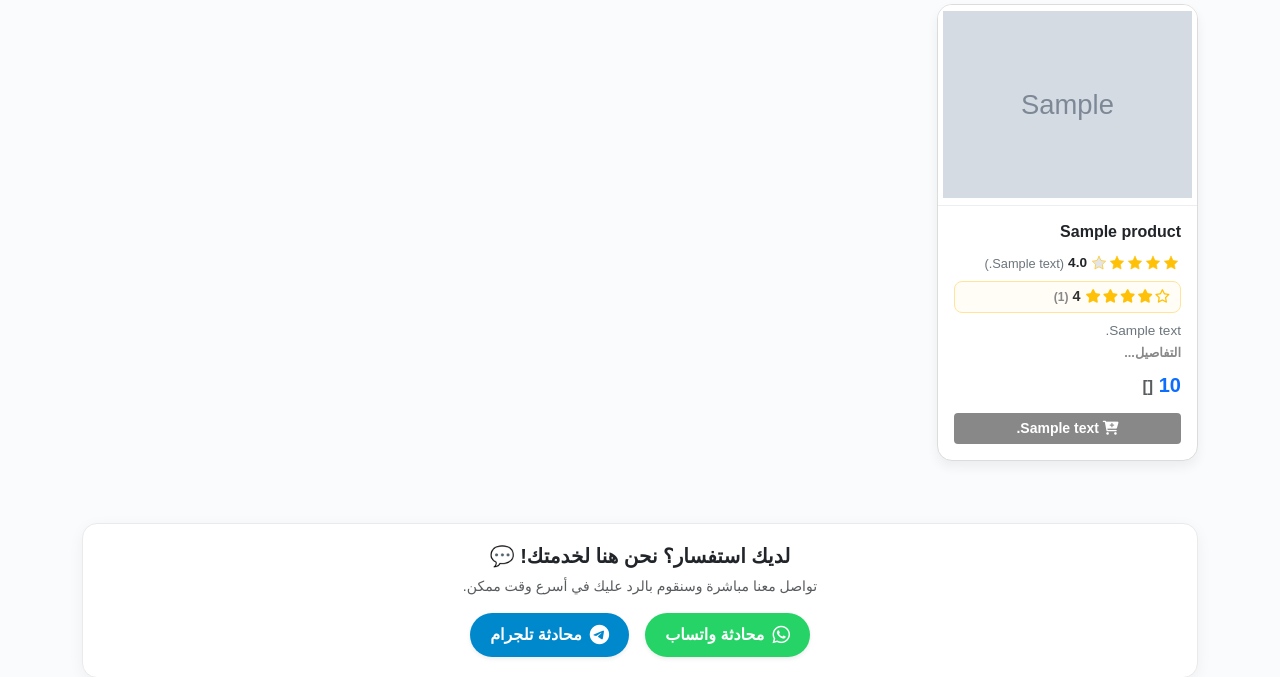
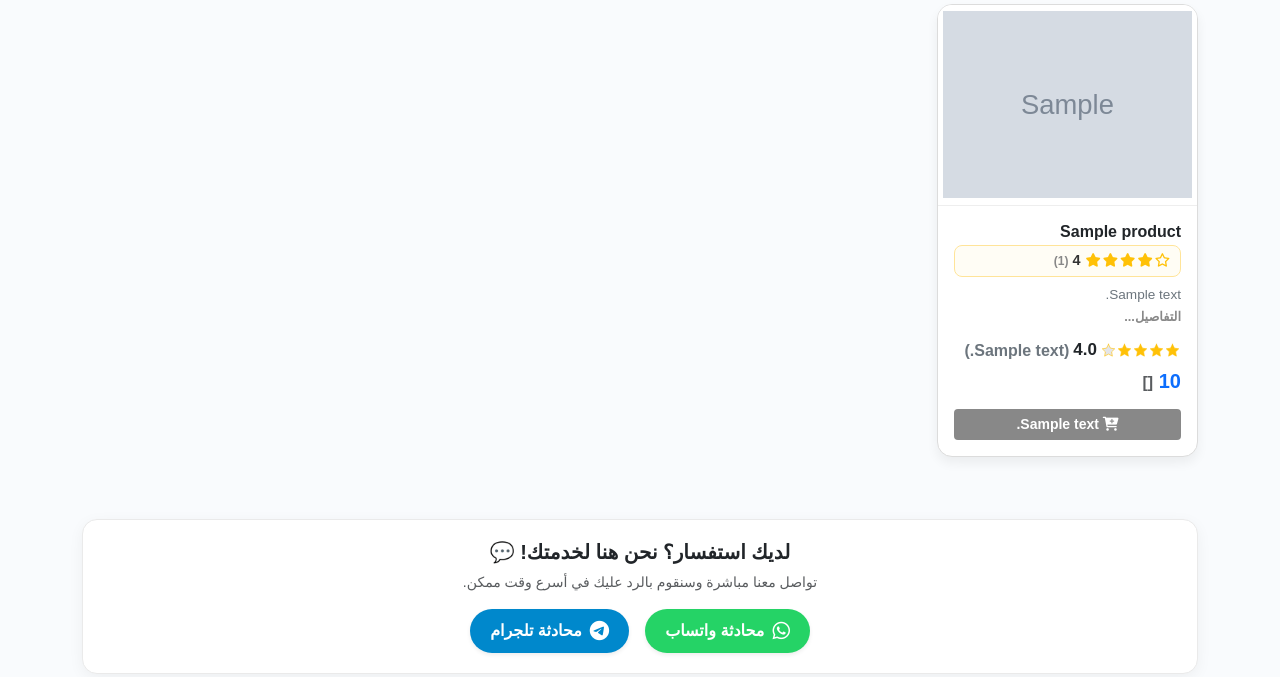
Before and after one commit to waseemha770-bit/saas-store-products, a Python web app: template templates/store.html in a window 1280 px wide. Shown: the part 499-1176 px from the top of the page. Run offline with Jinja, Linux system fonts and the light colour scheme; the template is opened without the code that fills it: most values are stand-ins (such as "Sample title", 1, 10 or a date in 2020); grey boxes marked "Sample" are stand-in pictures; some web fonts are replaced.

Commit message:
UI Precision Fix: Removed duplicate ratings and strictly encapsulated currency with price-on-demand badge

```diff
--- a/templates/store.html
+++ b/templates/store.html
@@ -82,20 +82,6 @@
                             <div class="card-body p-3 d-flex flex-column">
                                 <h6 class="fw-bold mb-1">{{ p.name }}
 </h6>
-<!-- STR_RATING -->
-    <div class="mt-2 mb-2 d-flex align-items-center" style="cursor:pointer;" onclick="openRatingModal('{{ p.id }}', '{{ p.name|replace("'", "\'")|replace('"', '\"') }}')" title="اضغط لتقييم المنتج">
-        <div class="d-inline-flex" id="display-stars-{{ p.id }}">
-            {% set avg = p.rating|default(0)|float|round %}
-            {% for i in range(1, 6) %}
-                <svg width="16" height="16" viewBox="0 0 24 24" fill="{% if avg >= i %}#ffc107{% else %}#e4e5e9{% endif %}" stroke="#ffc107" stroke-width="1" stroke-linecap="round" stroke-linejoin="round" style="margin-right:2px;">
-                    <polygon points="12 2 15.09 8.26 22 9.27 17 14.14 18.18 21.02 12 17.77 5.82 21.02 7 14.14 2 9.27 8.91 8.26 12 2"></polygon>
-                </svg>
-            {% endfor %}
-        </div>
-        <span class="ms-1 fw-bold text-dark" style="font-size: 0.85em;" id="display-avg-{{ p.id }}">{{ p.rating|default(0)|float|round(1) }}</span>
-        <span class="text-secondary ms-1" style="font-size: 0.8em;" id="display-count-{{ p.id }}">({{ p.reviews|default(0) }})</span>
-    </div>
-    <!-- END_RATING -->
 
 
 
@@ -114,7 +100,21 @@
                                 </div>
                                 <div class="product-desc-clamped">{{ p.description }}</div>
                                 {% if p.description %}<a class="read-more-btn d-inline-block" onclick="openDetailsModal('{{ p.id }}', {{ p.price }})">التفاصيل...</a>{% else %}<div class="mb-2"></div>{% endif %}
-                                <h5 class="text-primary fw-bold mt-auto mb-3">{% if p.price and p.price|string != "0" and p.price|string != "None" and p.price|string != "" %}{{ p.price }}{% else %}<span class="badge bg-secondary px-2 py-1 shadow-sm">السعر عند الطلب</span>{% endif %} <small class="text-muted fs-6">{{ settings.currency }}</small></h5>
+                                <h5 class="text-primary fw-bold mt-auto mb-3"><!-- STR_RATING -->
+    <div class="mt-1 mb-2 d-flex align-items-center" style="cursor:pointer;" onclick="openRatingModal('{{ p.id }}', '{{ p.name|replace("'", "\\'")|replace('"', '\\"') }}')" title="اضغط لتقييم المنتج">
+        <div class="d-inline-flex" id="display-stars-{{ p.id }}">
+            {% set avg = p.rating|default(0)|float|round %}
+            {% for i in range(1, 6) %}
+                <svg width="15" height="15" viewBox="0 0 24 24" fill="{% if avg >= i %}#ffc107{% else %}#e4e5e9{% endif %}" stroke="#ffc107" stroke-width="1" stroke-linecap="round" stroke-linejoin="round" style="margin-right:1px;">
+                    <polygon points="12 2 15.09 8.26 22 9.27 17 14.14 18.18 21.02 12 17.77 5.82 21.02 7 14.14 2 9.27 8.91 8.26 12 2"></polygon>
+                </svg>
+            {% endfor %}
+        </div>
+        <span class="ms-1 fw-bold text-dark" style="font-size: 0.85em;" id="display-avg-{{ p.id }}">{{ p.rating|default(0)|float|round(1) }}</span>
+        <span class="text-secondary ms-1" style="font-size: 0.8em;" id="display-count-{{ p.id }}">({{ p.reviews|default(0) }})</span>
+    </div>
+    <!-- END_RATING -->
+{% if p.price and p.price|string != "0" and p.price|string != "None" and p.price|string != "" %}{{ p.price }} <small class="text-muted fs-6">{{ settings.currency }}</small>{% else %}<span class="badge bg-secondary px-2 py-1 shadow-sm mt-1 mb-1">السعر عند الطلب</span>{% endif %}</h5>
                                 {% set current_stock = p.get('stock', 1) %}{% if current_stock > 0 %}<button class="btn btn-custom w-100 btn-sm mt-auto" onclick="addToCart('{{ p.name }}', {{ p.price }})"><i class="fas fa-cart-plus"></i> {{ settings.get('btn_text', 'إضافة للسلة') }}</button>{% else %}<button class="btn btn-secondary w-100 btn-sm mt-auto" disabled>نفذت الكمية</button>{% endif %}
                             </div>
                         </div></div>
```
